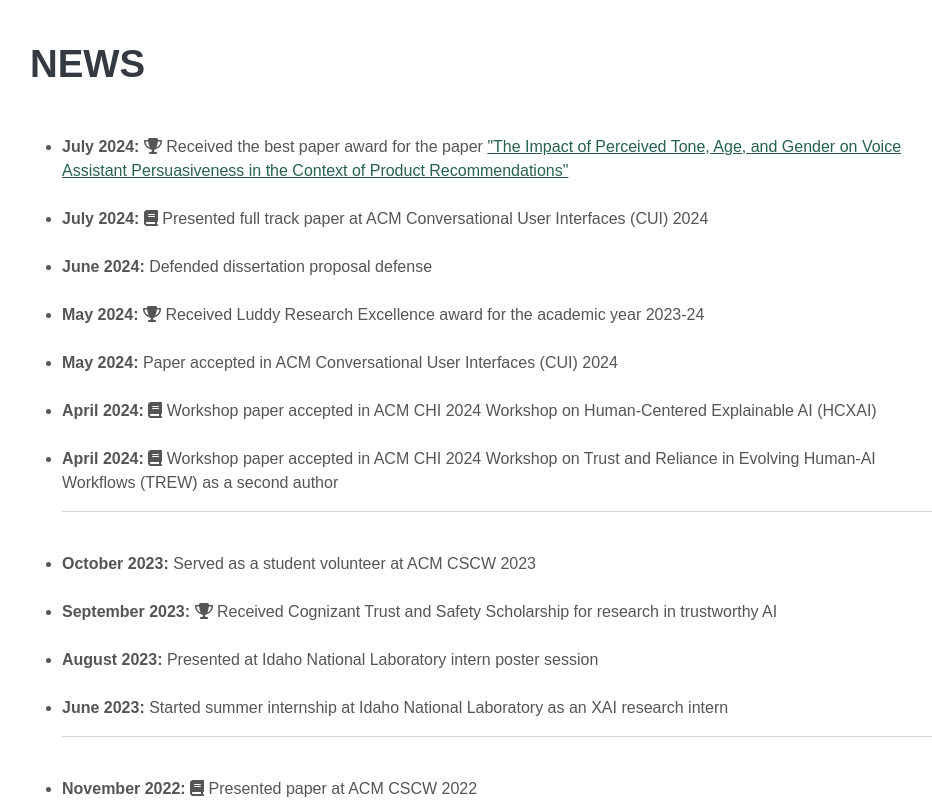
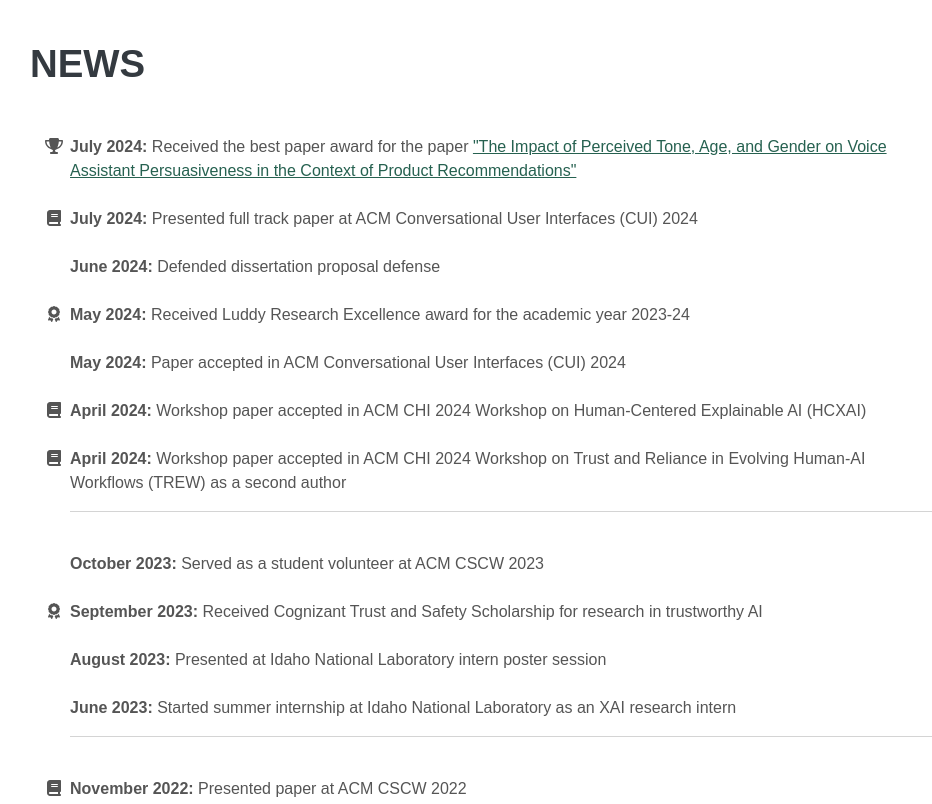
Before and after one commit to sabid-habib/sabid-habib.github.io, a website: page index.html in a window 1280 px wide. Shown: the part 840-1644 px from the top of the page, without its empty margins (290-1222 px from the left). Drawn offline with nearby package versions, Linux system fonts and the light colour scheme; a web font is replaced by a local one.

Commit message:
modify list and symbols

```diff
--- a/index.html
+++ b/index.html
@@ -68,33 +68,33 @@
                     <h2 class="mb-5">News</h2>
                     <div class="d-flex flex-column flex-md-row justify-content-between mb-5">
                         <div class="flex-grow-1">
-                            <ul>
-								<li>
-									<b>July 2024:</b> <i class="fa fa-trophy"></i>  Received the best paper award for the paper <a href="https://dl.acm.org/doi/abs/10.1145/3640794.3665545">"The Impact of Perceived Tone, Age, and Gender on Voice Assistant Persuasiveness in the Context of Product Recommendations"</a>
+                            <ul class="fa-ul mb-1">
+								<li><span class="fa-li"><i class="fa fa-trophy"></i> </span>
+									<b>July 2024:</b> Received the best paper award for the paper <a href="https://dl.acm.org/doi/abs/10.1145/3640794.3665545">"The Impact of Perceived Tone, Age, and Gender on Voice Assistant Persuasiveness in the Context of Product Recommendations"</a>
 								</li>
 								<br>
-								<li>
-									<b>July 2024:</b> <i class="fa fa-book"></i>  Presented full track paper at ACM Conversational User Interfaces (CUI) 2024
+								<li><span class="fa-li"><i class="fa fa-book"></i> </span>
+									<b>July 2024:</b> Presented full track paper at ACM Conversational User Interfaces (CUI) 2024
 								</li>
 								<br>
 								<li>
 									<b>June 2024:</b> Defended dissertation proposal defense
 								</li>
 								<br>
-								<li>
-									<b>May 2024:</b> <i class="fa fa-trophy"></i>  Received Luddy Research Excellence award for the academic year 2023-24
+								<li><span class="fa-li"><i class="fas fa-award"></i> </span>
+									<b>May 2024:</b> Received Luddy Research Excellence award for the academic year 2023-24
 								</li>
 								<br>
 								<li>
 									<b>May 2024:</b> Paper accepted in ACM Conversational User Interfaces (CUI) 2024
 								</li>
 								<br>
-								<li>
-									<b>April 2024:</b> <i class="fa fa-book"></i>  Workshop paper accepted in ACM CHI 2024 Workshop on Human-Centered Explainable AI (HCXAI)
+								<li><span class="fa-li"><i class="fa fa-book"></i> </span>
+									<b>April 2024:</b> Workshop paper accepted in ACM CHI 2024 Workshop on Human-Centered Explainable AI (HCXAI)
 								</li>
 								<br>
-								<li>
-									<b>April 2024:</b> <i class="fa fa-book"></i>  Workshop paper accepted in ACM CHI 2024 Workshop on Trust and Reliance in Evolving Human-AI Workflows (TREW) as a second author
+								<li><span class="fa-li"><i class="fa fa-book"></i> </span>
+									<b>April 2024:</b> Workshop paper accepted in ACM CHI 2024 Workshop on Trust and Reliance in Evolving Human-AI Workflows (TREW) as a second author
 								</li>
 								<hr>
 								<br>
@@ -102,8 +102,8 @@
 									<b>October 2023:</b> Served as a student volunteer at ACM CSCW 2023
 								</li>
 								<br>
-								<li>
-									<b>September 2023:</b> <i class="fa fa-trophy"></i>  Received Cognizant Trust and Safety Scholarship for research in trustworthy AI
+								<li><span class="fa-li"><i class="fas fa-award"></i> </span>
+									<b>September 2023:</b> Received Cognizant Trust and Safety Scholarship for research in trustworthy AI
 								</li>
 								<br>
 								<li>
@@ -115,8 +115,8 @@
 								</li>
 								<hr>
 								<br>
-								<li>
-									<b>November 2022:</b> <i class="fa fa-book"></i>  Presented paper at ACM CSCW 2022
+								<li><span class="fa-li"><i class="fa fa-book"></i> </span>
+									<b>November 2022:</b> Presented paper at ACM CSCW 2022
 								</li>
 								<br>
 								<li>
```
